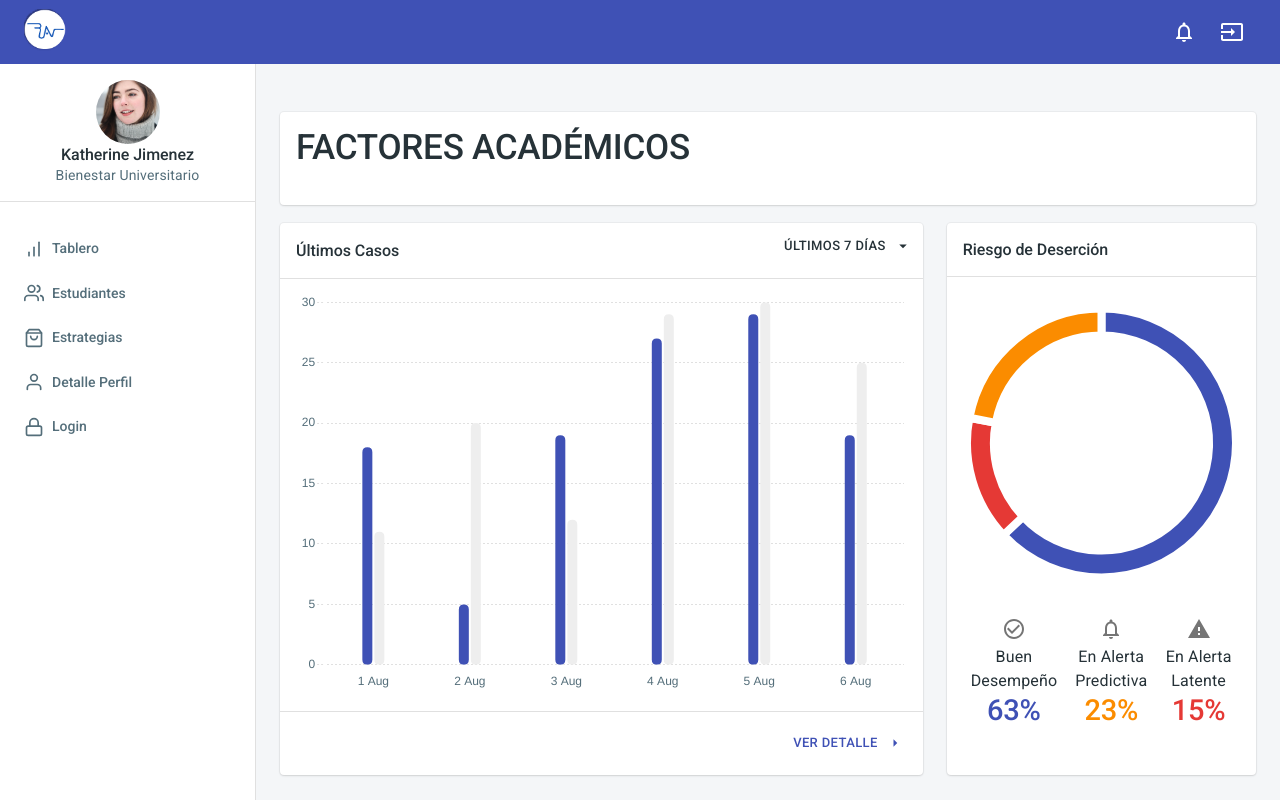
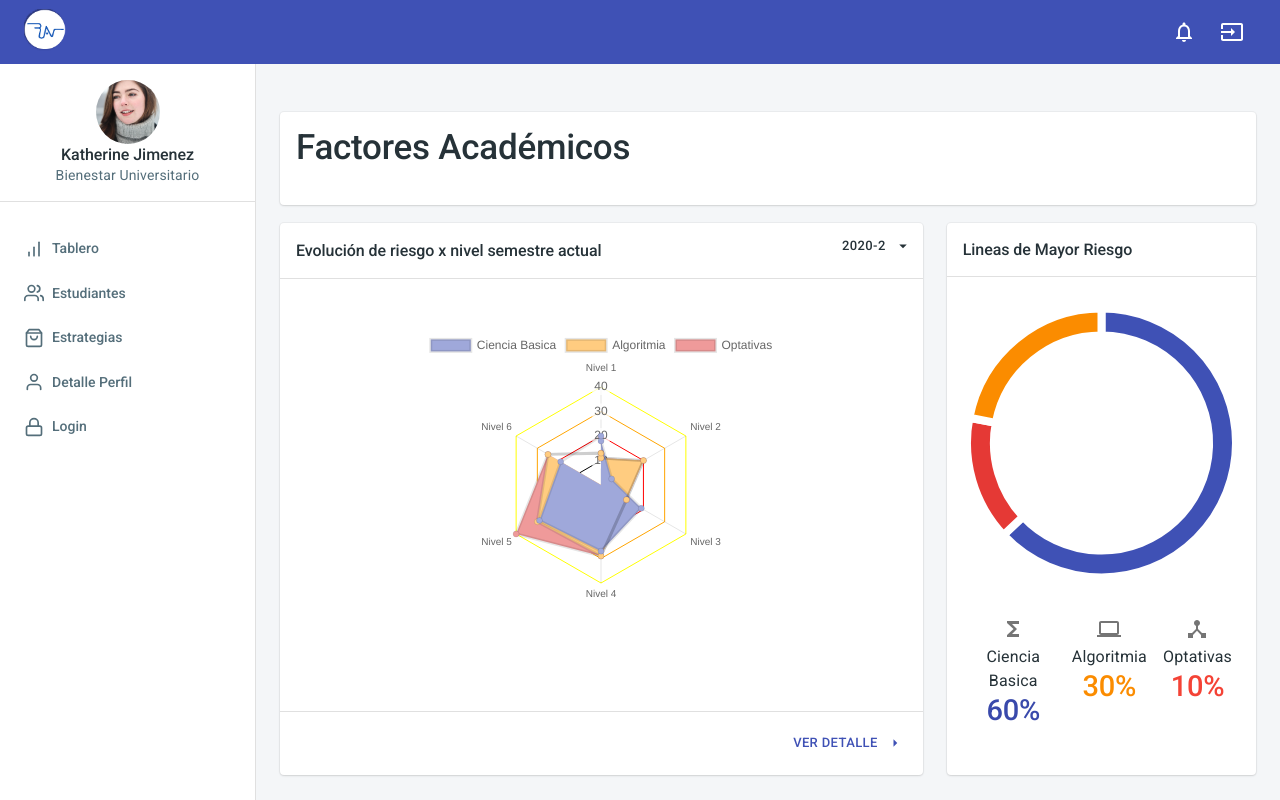
Before and after one commit to Dialcha/People-analytics-frontend, a React (Create React App) app: page /app/dashboard/academic in a window 1280 px wide. Built offline with nearby package versions, Linux system fonts and the light colour scheme.

Commit message:
vista Factor Academico

```diff
--- a/src/views/reports/AcademicView/DistribucionMats.js
+++ b/src/views/reports/AcademicView/DistribucionMats.js
@@ -16,6 +16,9 @@ import {
 import LaptopMacIcon from '@material-ui/icons/CheckCircleOutline';
 import PhoneIcon from '@material-ui/icons/NotificationsNone';
 import TabletIcon from '@material-ui/icons/Warning';
+import FunctionsIcon from '@material-ui/icons/Functions';
+import ComputerIcon from '@material-ui/icons/Computer';
+import DeviceHubIcon from '@material-ui/icons/DeviceHub';
 
 const useStyles = makeStyles(() => ({
   root: {
@@ -68,22 +71,22 @@ const DistribucionMats = ({ className, ...rest }) => {
 
   const devices = [
     {
-      title: 'Buen Desempeño',
-      value: 63,
-      icon: LaptopMacIcon,
-      color: colors.indigo[500]
+      title: 'Ciencia Basica',
+      value: 60,
+      icon: FunctionsIcon,
+      color: colors.indigo[600]
     },
     {
-      title: 'En Alerta Predictiva',
-      value: 23,
-      icon: PhoneIcon,
+      title: 'Algoritmia',
+      value: 30,
+      icon: ComputerIcon,
       color: colors.orange[600]
     },
     {
-      title: 'En Alerta Latente',
-      value: 15,
-      icon: TabletIcon,
-      color: colors.red[600]
+      title: 'Optativas',
+      value: 10,
+      icon: DeviceHubIcon,
+      color: colors.red[500]
     }
 
   ];
@@ -93,7 +96,7 @@ const DistribucionMats = ({ className, ...rest }) => {
       className={clsx(classes.root, className)}
       {...rest}
     >
-      <CardHeader title="Riesgo de Deserción" />
+      <CardHeader title="Lineas de Mayor Riesgo" />
       <Divider />
       <CardContent>
         <Box
--- a/src/views/reports/AcademicView/GraficaMaterias.js
+++ b/src/views/reports/AcademicView/GraficaMaterias.js
@@ -1,7 +1,8 @@
 import React from 'react';
 import clsx from 'clsx';
 import PropTypes from 'prop-types';
-import { Bar } from 'react-chartjs-2';
+import { Bar, Radar } from 'react-chartjs-2';
+
 import {
   Box,
   Button,
@@ -27,71 +28,49 @@ const GraficaMaterias = ({ className, ...rest }) => {
   const data = {
     datasets: [
       {
-        backgroundColor: colors.indigo[500],
+        backgroundColor: colors.indigo[200],
         data: [18, 5, 19, 27, 29, 19, 20],
-        label: 'This year'
+        label: 'Ciencia Basica'
       },
       {
-        backgroundColor: colors.grey[200],
+        backgroundColor: colors.orange[200],
         data: [11, 20, 12, 29, 30, 25, 13],
-        label: 'Last year'
+        label: 'Algoritmia'
+      },
+      {
+        backgroundColor: colors.red[200],
+        data: [11, 20, 12, 29, 40, 25, 13],
+        label: 'Optativas'
       }
     ],
-    labels: ['1 Aug', '2 Aug', '3 Aug', '4 Aug', '5 Aug', '6 Aug']
+    labels: ['Nivel 1', 'Nivel 2', 'Nivel 3', 'Nivel 4', 'Nivel 5','Nivel 6']
   };
 
   const options = {
-    animation: false,
-    cornerRadius: 20,
-    layout: { padding: 0 },
-    legend: { display: false },
-    maintainAspectRatio: false,
-    responsive: true,
-    scales: {
-      xAxes: [
-        {
-          barThickness: 12,
-          maxBarThickness: 10,
-          barPercentage: 0.5,
-          categoryPercentage: 0.5,
-          ticks: {
-            fontColor: theme.palette.text.secondary
-          },
-          gridLines: {
-            display: false,
-            drawBorder: false
-          }
-        }
-      ],
-      yAxes: [
-        {
-          ticks: {
-            fontColor: theme.palette.text.secondary,
-            beginAtZero: true,
-            min: 0
-          },
-          gridLines: {
-            borderDash: [2],
-            borderDashOffset: [2],
-            color: theme.palette.divider,
-            drawBorder: false,
-            zeroLineBorderDash: [2],
-            zeroLineBorderDashOffset: [2],
-            zeroLineColor: theme.palette.divider
-          }
-        }
-      ]
+    legend: {
+      position: 'top'
     },
-    tooltips: {
-      backgroundColor: theme.palette.background.default,
-      bodyFontColor: theme.palette.text.secondary,
-      borderColor: theme.palette.divider,
-      borderWidth: 1,
-      enabled: true,
-      footerFontColor: theme.palette.text.secondary,
-      intersect: false,
-      mode: 'index',
-      titleFontColor: theme.palette.text.primary
+    title: {
+      display: true,
+      text: ''
+    },
+    scale: {
+      reverse: false,
+      gridLines: {
+        color: [
+          'black',
+          'red',
+          'orange',
+          'yellow',
+          'green',
+          'blue',
+          'indigo',
+          'violet'
+        ]
+      },
+      ticks: {
+        beginAtZero: true
+      }
     }
   };
 
@@ -107,10 +86,10 @@ const GraficaMaterias = ({ className, ...rest }) => {
             size="small"
             variant="text"
           >
-            Últimos 7 días
+            2020-2
           </Button>
         )}
-        title="Últimos Casos"
+        title="Evolución de riesgo x nivel semestre actual"
       />
       <Divider />
       <CardContent>
@@ -118,7 +97,7 @@ const GraficaMaterias = ({ className, ...rest }) => {
           height={400}
           position="relative"
         >
-          <Bar
+          <Radar
             data={data}
             options={options}
           />
--- a/src/views/reports/AcademicView/Toolbar.js
+++ b/src/views/reports/AcademicView/Toolbar.js
@@ -34,7 +34,7 @@ const Toolbar = ({ className, ...rest }) => {
               gutterBottom
               variant="h1"
             >
-              FACTORES ACADÉMICOS
+              Factores Académicos
             </Typography>
           </CardContent>
         </Card>
--- a/src/views/reports/DashboardView/Budget.js
+++ b/src/views/reports/DashboardView/Budget.js
@@ -58,7 +58,7 @@ const Budget = ({ className, ...rest }) => {
               color="textPrimary"
               variant="h3"
             >
-              12,000
+              1,500
             </Typography>
           </Grid>
           <Grid item>
--- a/src/views/reports/DashboardView/Sales.js
+++ b/src/views/reports/DashboardView/Sales.js
@@ -110,7 +110,7 @@ const Sales = ({ className, ...rest }) => {
             Últimos 7 días
           </Button>
         )}
-        title="Últimos Casos"
+        title="Últimos Casos Intervenidos"
       />
       <Divider />
       <CardContent>
--- a/src/views/reports/DashboardView/TasksProgress.js
+++ b/src/views/reports/DashboardView/TasksProgress.js
@@ -51,7 +51,7 @@ const TasksProgress = ({ className, ...rest }) => {
               color="textPrimary"
               variant="h3"
             >
-              75.5%
+              715
             </Typography>
           </Grid>
           <Grid item>
--- a/src/views/reports/DashboardView/TotalCustomers.js
+++ b/src/views/reports/DashboardView/TotalCustomers.js
@@ -58,7 +58,7 @@ const TotalCustomers = ({ className, ...rest }) => {
               color="textPrimary"
               variant="h3"
             >
-              1,600
+              410
             </Typography>
           </Grid>
           <Grid item>
--- a/src/views/reports/DashboardView/TotalProfit.js
+++ b/src/views/reports/DashboardView/TotalProfit.js
@@ -49,7 +49,7 @@ const TotalProfit = ({ className, ...rest }) => {
               color="textPrimary"
               variant="h3"
             >
-              345
+              1,523
             </Typography>
           </Grid>
           <Grid item>
--- a/src/views/reports/DashboardView/TrafficByDevice.js
+++ b/src/views/reports/DashboardView/TrafficByDevice.js
@@ -75,7 +75,7 @@ const TrafficByDevice = ({ className, ...rest }) => {
     },
     {
       title: 'En Alerta Predictiva',
-      value: 23,
+      value: 22,
       icon: PhoneIcon,
       color: colors.orange[600]
     },
```
Also changed, not shown: src/views/reports/AcademicView/index.js (+7 -0 lines).
